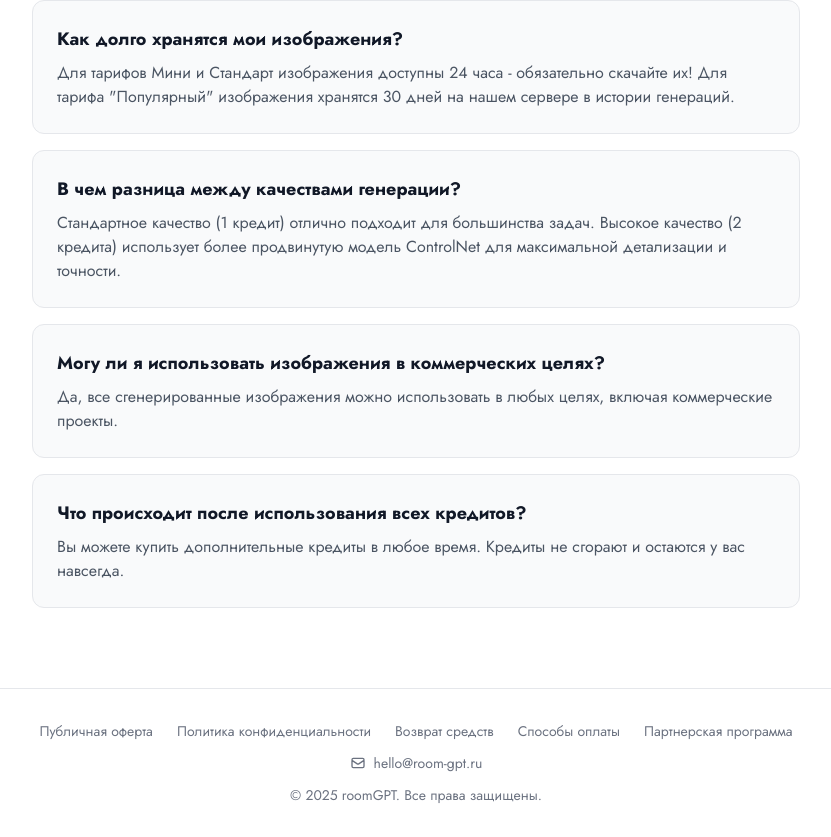
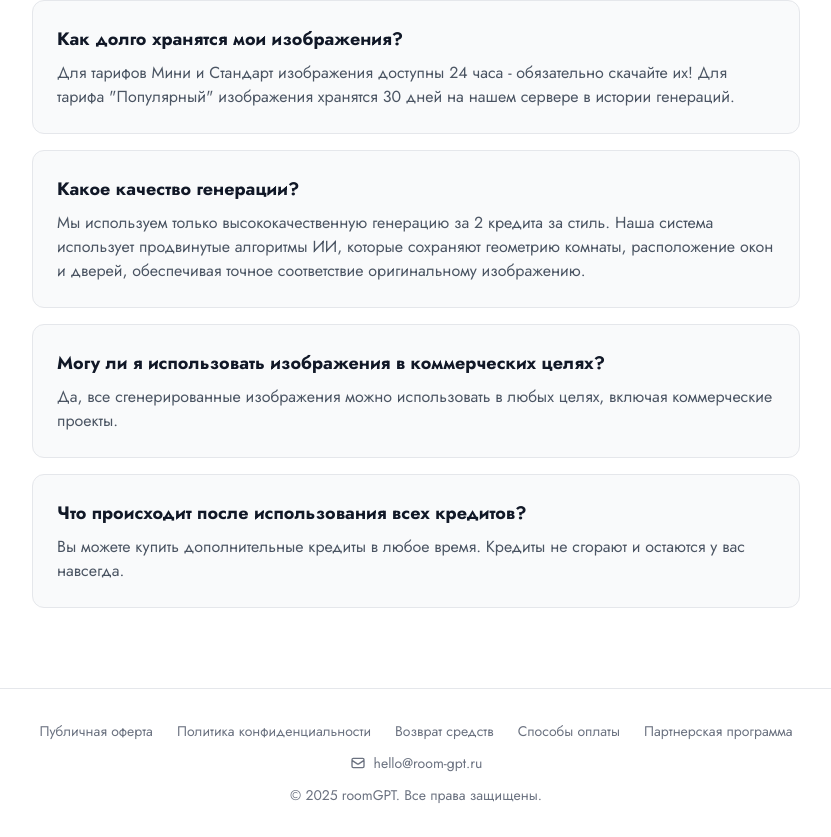
Before and after one commit to Sansayich/-roomai-redesign, a Next.js app: page /pricing in a window 1280 px wide. Shown: the part 1552-2389 px from the top of the page, without its empty margins (224-1055 px from the left). Built offline with nearby package versions, Linux system fonts and the light colour scheme; no server answers.

Commit message:
fix: обновлен FAQ на странице тарифов - исправлена неактуальная информация о качествах генерации

```diff
--- a/app/pricing/page.tsx
+++ b/app/pricing/page.tsx
@@ -318,8 +318,8 @@ export default function PricingPage() {
                 a: 'Для тарифов Мини и Стандарт изображения доступны 24 часа - обязательно скачайте их! Для тарифа "Популярный" изображения хранятся 30 дней на нашем сервере в истории генераций.'
               },
               {
-                q: 'В чем разница между качествами генерации?',
-                a: 'Стандартное качество (1 кредит) отлично подходит для большинства задач. Высокое качество (2 кредита) использует более продвинутую модель ControlNet для максимальной детализации и точности.'
+                q: 'Какое качество генерации?',
+                a: 'Мы используем только высококачественную генерацию за 2 кредита за стиль. Наша система использует продвинутые алгоритмы ИИ, которые сохраняют геометрию комнаты, расположение окон и дверей, обеспечивая точное соответствие оригинальному изображению.'
               },
               {
                 q: 'Могу ли я использовать изображения в коммерческих целях?',
```
